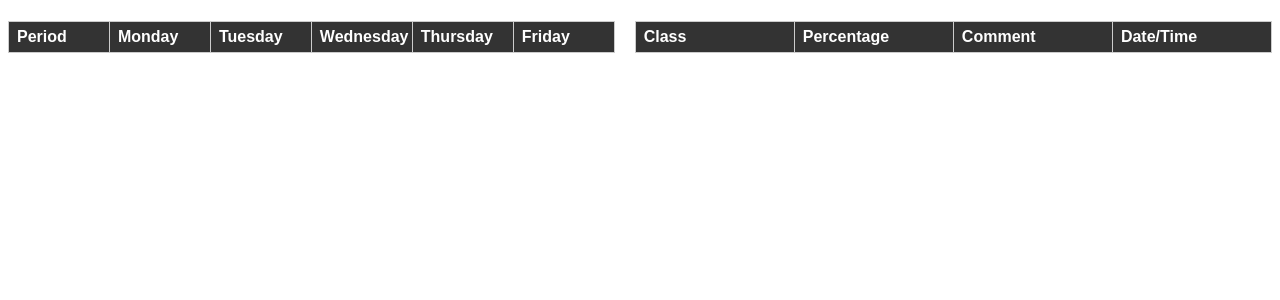
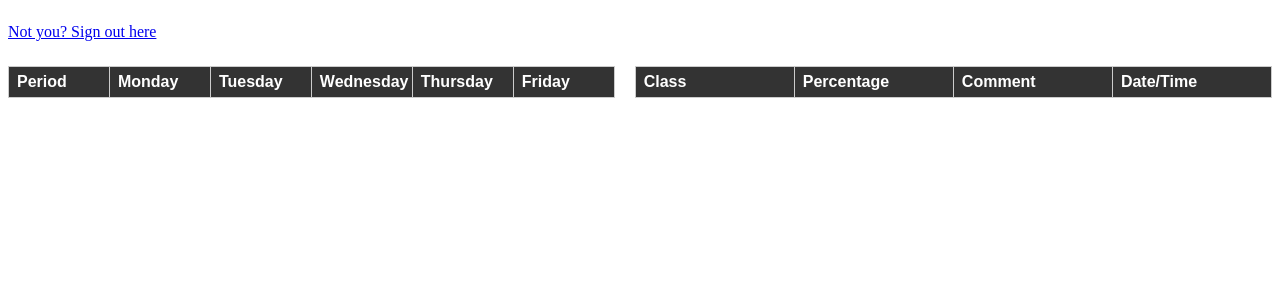
Before and after one commit to agsty44/4sys, a PHP site: page /students/student_home_page.html in a window 1280 px wide. Shown: the top 300 px of the page. Run offline with PHP 8.4, Linux system fonts and the light colour scheme; lists and menus that the app fills with data are empty.

Commit message:
ADD: signout button on the dashboard page

```diff
--- a/students/student_home_page.css
+++ b/students/student_home_page.css
@@ -1,3 +1,7 @@
+h1 {
+    display: inline; /* or inline-block */
+}
+
 #table-container {
     display: flex;
     justify-content: space-between; /* space between tables */
--- a/students/student_home_page.html
+++ b/students/student_home_page.html
@@ -6,6 +6,7 @@
     </head>
     <body>
         <h1 id='greet-user'></h1>
+        <a href="http://4sys.local:8080/signout.php">Not you? Sign out here</a>
         <h4 id='greet-subheading'></h4>
 
         <div id="table-container">
```
